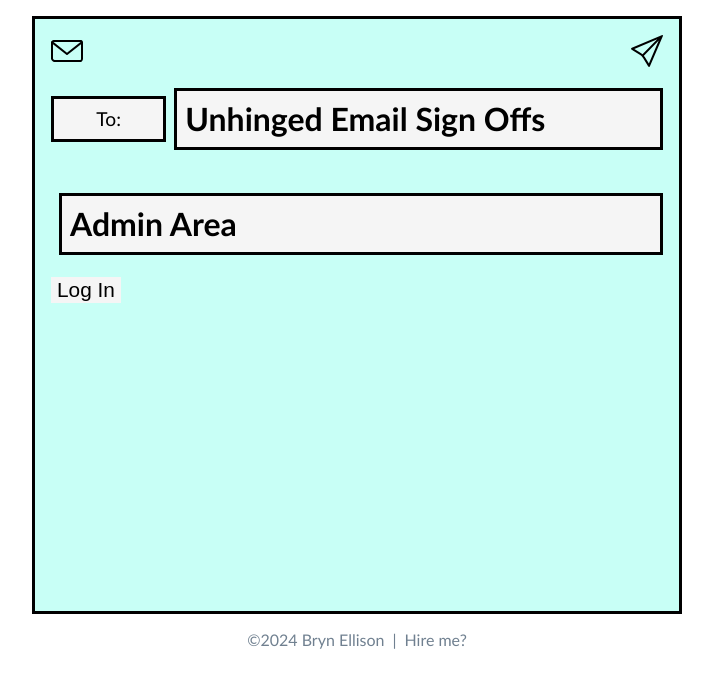
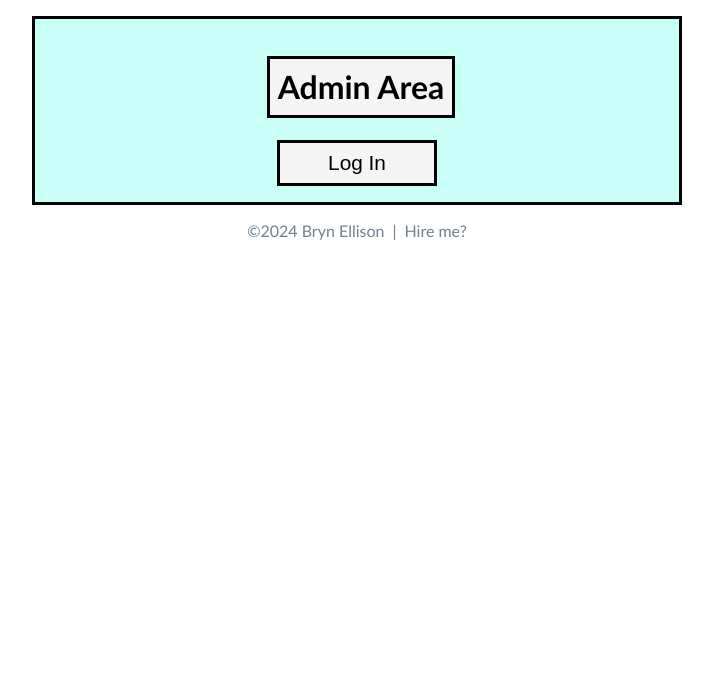
Before and after one commit to bryn-ellison/UnhingedEmailSignOffsApp, a React (Vite) app: page /admin in a window 1280 px wide. Shown: the top 688 px of the page, without its empty margins (283-996 px from the left). Built offline with nearby package versions, Linux system fonts and the light colour scheme.

Commit message:
add admin section styles

```diff
--- a/src/AdminArea.jsx
+++ b/src/AdminArea.jsx
@@ -13,7 +13,6 @@ const AdminArea = () => {
     return (
       isAuthenticated && (
         <div>
-          <p>Hello, {user.name}!</p>
           <Profile />
         </div>
       )
@@ -21,7 +20,7 @@ const AdminArea = () => {
   };
 
   return (
-    <div>
+    <div className="admin-container">
       <h1>Admin Area</h1>
       <AuthenticationButton />
       <CheckLogin />
--- a/src/Layout.jsx
+++ b/src/Layout.jsx
@@ -1,27 +1,12 @@
 import React from "react";
 import { Outlet } from "react-router-dom";
-import { SlEnvolope, SlPaperPlane } from "react-icons/sl";
-
-const year = new Date().getFullYear();
 
 function Layout() {
+  const year = new Date().getFullYear();
+
   return (
     <>
-      <div className="content-wrapper">
-        <header>
-          <div className="top-icon-container">
-            <SlEnvolope />
-            <SlPaperPlane />
-          </div>
-          <div className="title-container">
-            <div className="to-button">To:</div>
-            <h1>Unhinged Email Sign Offs</h1>
-          </div>
-        </header>
-        <main>
-          <Outlet />
-        </main>
-      </div>
+      <Outlet />
       <footer>
         <a href="https://github.com/bryn-ellison">©{year} Bryn Ellison</a>
         <p>|</p>
--- a/src/LoginButton.jsx
+++ b/src/LoginButton.jsx
@@ -4,7 +4,11 @@ import { useAuth0 } from "@auth0/auth0-react";
 const LoginButton = () => {
   const { loginWithRedirect } = useAuth0();
 
-  return <button onClick={() => loginWithRedirect()}>Log In</button>;
+  return (
+    <button className="ui-btn" onClick={() => loginWithRedirect()}>
+      Log In
+    </button>
+  );
 };
 
 export default LoginButton;
--- a/src/LogoutButton.jsx
+++ b/src/LogoutButton.jsx
@@ -6,6 +6,7 @@ const LogoutButton = () => {
 
   return (
     <button
+      className="ui-btn"
       onClick={() =>
         logout({
           logoutParams: {
--- a/src/Profile.jsx
+++ b/src/Profile.jsx
@@ -49,8 +49,7 @@ const Profile = () => {
 
   return (
     <div className="form-container">
-      <h2>{listView}</h2>
-      <div className="admin-buttons-container">
+      <div className="buttons-container">
         <AdminButton
           handleAdminButtonClick={handleAdminButtonClick}
           buttonText={"To Approve"}
@@ -67,6 +66,7 @@ const Profile = () => {
           slug={"all"}
         />
       </div>
+      <h2>{listView}</h2>
       <ul>
         {signOffs.map((signOff, index) => {
           return (
--- a/src/SignOff.jsx
+++ b/src/SignOff.jsx
@@ -3,6 +3,7 @@ import { fetcherWithAxios } from "./FetchWithAxios";
 import Typewriter from "./TypeWriter";
 import GetNewSignOffButton from "./GetNewSignOffButton";
 import { GoCopy } from "react-icons/go";
+import { SlEnvolope, SlPaperPlane } from "react-icons/sl";
 import NavigateButton from "./NavigateButton";
 
 const SignOff = () => {
@@ -69,6 +70,18 @@ const SignOff = () => {
   {
   }
   return (
+    <div className="content-wrapper">
+      <header>
+        <div className="top-icon-container">
+          <SlEnvolope />
+          <SlPaperPlane />
+        </div>
+        <div className="title-container">
+          <div className="to-button">To:</div>
+          <h1>Unhinged Email Sign Offs</h1>
+        </div>
+      </header>
+      <main>
         <div className="content-container">
           <div className="signOff-container">
             <p id="intro-text">
@@ -101,6 +114,8 @@ const SignOff = () => {
             <NavigateButton page={"/create"} buttonText={"Add your own"} />
           </div>
         </div>
+      </main>
+    </div>
   );
 };
 
--- a/src/index.css
+++ b/src/index.css
@@ -79,6 +79,9 @@ main {
 
 ul {
   list-style-type: none;
+  display: flex;
+  flex-direction: column;
+  align-items: center;
   padding: 0;
 }
 
@@ -141,6 +144,8 @@ li {
 }
 
 .signOff-card {
+  border: 3px solid black;
+  background-color: whitesmoke;
   width: auto;
   padding: 1rem;
 }
@@ -314,6 +319,15 @@ textarea {
   }
 }
 
+.admin-container {
+  border: 3px solid black;
+  padding: 1rem;
+  background-color: #c8fff6;
+  display: flex;
+  flex-flow: column;
+  align-items: center;
+}
+
 @media only screen and (max-width: 600px) {
   h1 {
     font-size: 1.25rem;
```
Lines whose indentation alone changed are shown as unchanged.
